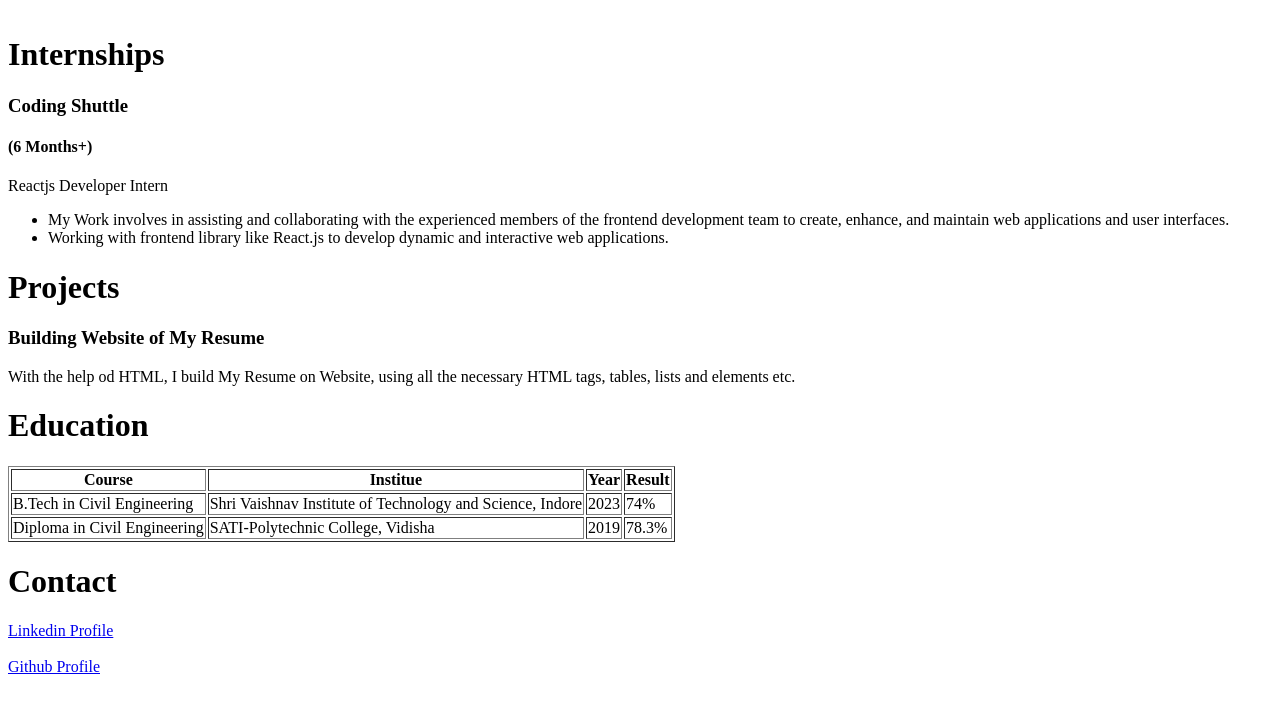
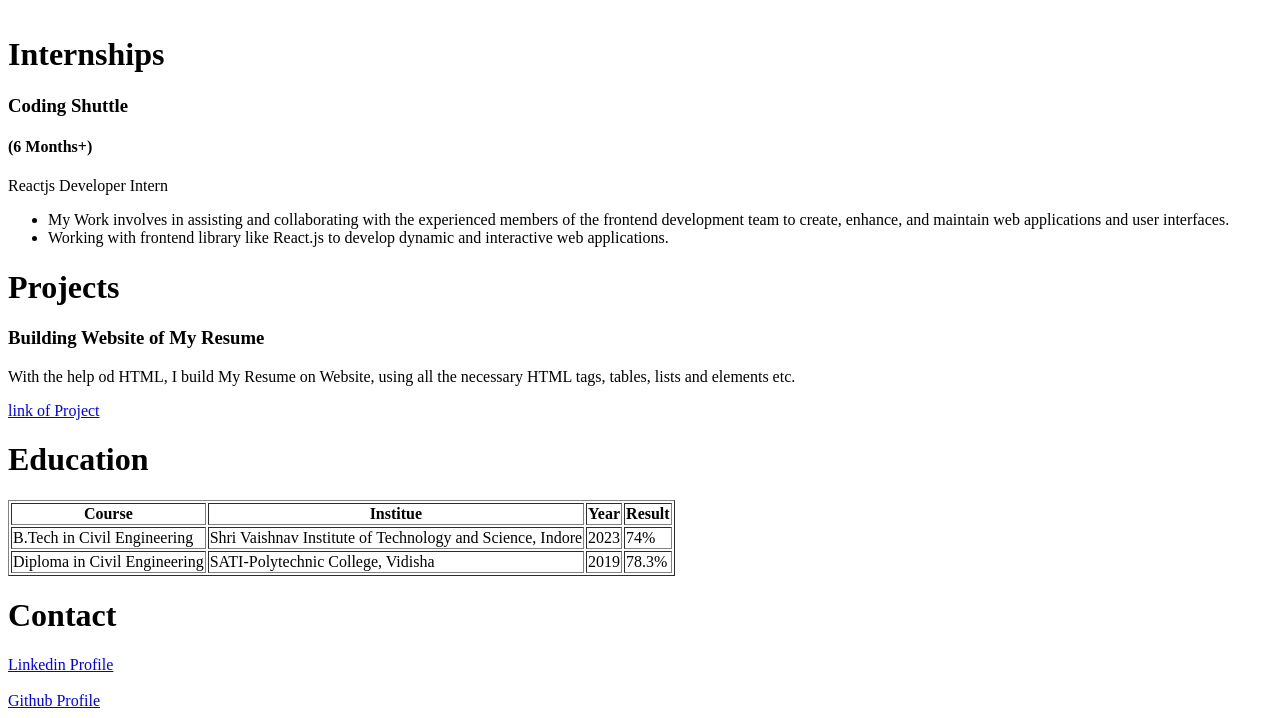
Before and after one commit to azhan982/My_Resume_s_Web, a plain HTML site: page index.html in a window 1280 px wide. Shown: the part 166-884 px from the top of the page. Before the commit the page ends 850 px from the top, so only its background shows below. Drawn offline with Linux system fonts and the light colour scheme.

Commit message:
Github's link of Project

```diff
--- a/index.html
+++ b/index.html
@@ -30,6 +30,7 @@
         <h1>Projects</h1>
         <h3>Building Website of My Resume</h3>
         <p>With the help od HTML, I build My Resume on Website, using all the necessary HTML tags, tables, lists and elements etc.</p>
+        <a href="https://github.com/azhan982/My_Resume_s_Web">link of Project</a>
         <h1>Education</h1>
         <table border="">
             <tr>
```
